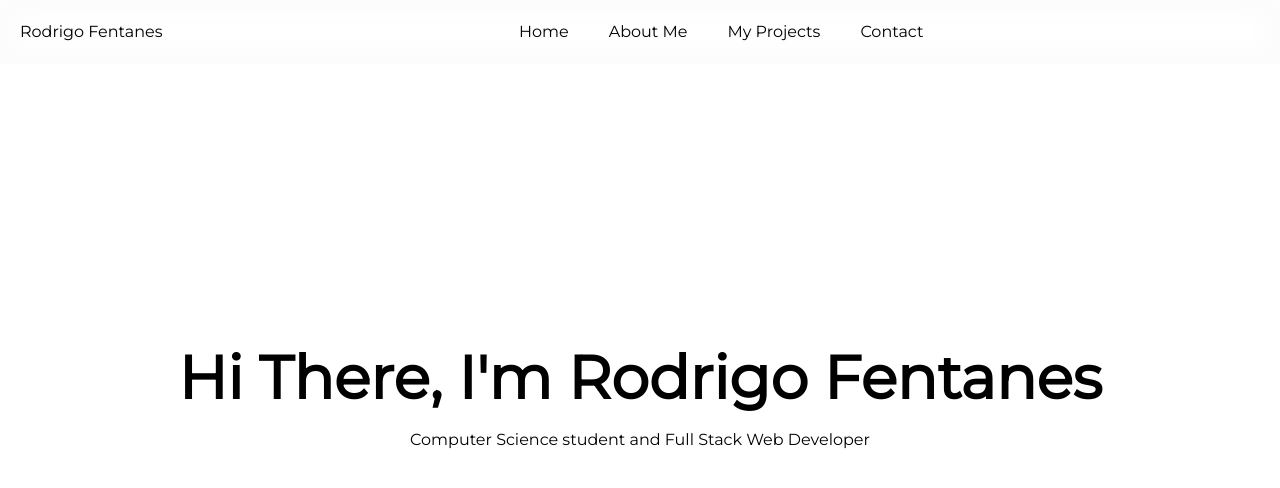
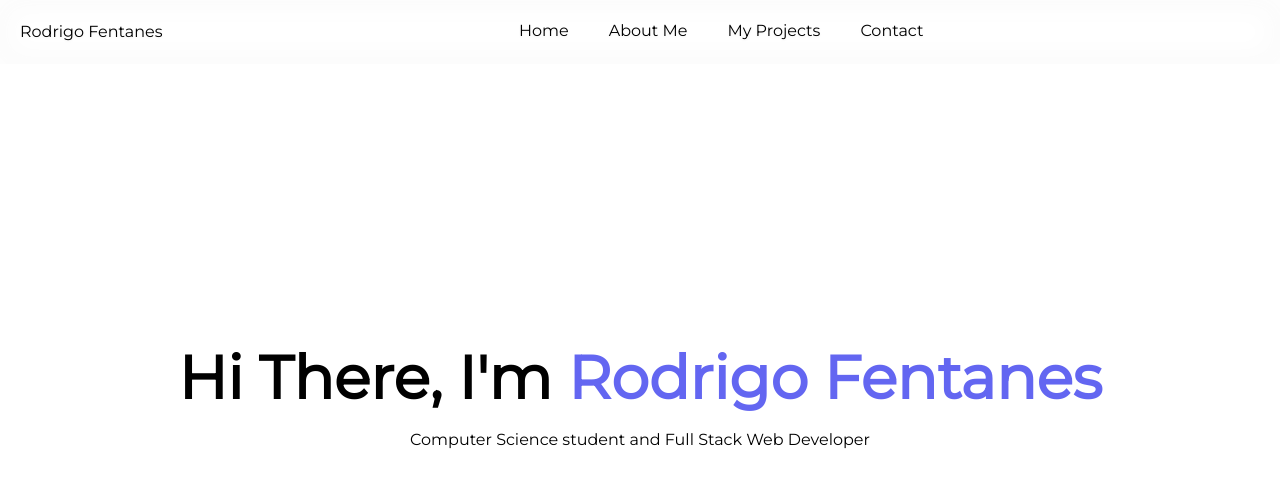
Before and after one commit to rodrfentanes21/my-portfolio, a Next.js app: page / in a window 1280 px wide. Shown: the top 488 px of the page. Built offline with nearby package versions, Linux system fonts and the light colour scheme.

Commit message:
changes to Intro and minor hotfixes

```diff
--- a/components/AboutMe.tsx
+++ b/components/AboutMe.tsx
@@ -6,7 +6,7 @@ import { useAnimation } from "framer-motion";
 
 export default function AboutMe() {
   const { ref, inView } = useInView({
-    threshold: 0.2,
+    threshold: 0.3,
   });
   const animation = useAnimation();
   const animation2 = useAnimation();
--- a/components/Header.tsx
+++ b/components/Header.tsx
@@ -3,19 +3,19 @@ import Link from "next/link";
 
 export default function Header() {
   return (
-    <header className="flex justify-start h-16 items-center fixed w-screen lg:w-full bg-opacity-20 backdrop-blur-lg drop-shadow-sm z-10">
+    <header className="flex justify-start h-16 items-center fixed w-screen lg:w-full bg-opacity-20 backdrop-blur-lg drop-shadow-sm z-20">
       <div className="ml-5">Rodrigo Fentanes</div>
       <nav className="grow flex justify-center gap-10">
-        <Link href="#home" scroll={false}>
+        <Link href="#home" scroll={false} className='border-b-2 border-transparent hover:border-b-2 hover:border-indigo-500  hover:text-indigo-500'>
           Home
         </Link>
-        <Link href="#about-me" scroll={false}>
+        <Link href="#about-me" scroll={false} className='border-b-2 border-transparent hover:border-b-2 hover:border-indigo-500  hover:text-indigo-500'>
           About Me
         </Link>
-        <Link href="#projects" scroll={false}>
+        <Link href="#projects" scroll={false} className='border-b-2 border-transparent hover:border-b-2 hover:border-indigo-500  hover:text-indigo-500'>
           My Projects
         </Link>
-        <Link href="#home" scroll={false}>
+        <Link href="#home" scroll={false} className='border-b-2 border-transparent hover:border-b-2 hover:border-indigo-500  hover:text-indigo-500'>
           Contact
         </Link>
       </nav>
--- a/components/Intro.tsx
+++ b/components/Intro.tsx
@@ -13,7 +13,7 @@ export default function Intro() {
       }}
     >
       <h1 className="text-6xl font-bold self-center">
-        Hi There, I&apos;m <span>Rodrigo Fentanes</span>
+        Hi There, I&apos;m <span className="text-indigo-500">Rodrigo Fentanes</span>
       </h1>
       <p>
         Computer Science student and Full Stack Web Developer
--- a/components/Projects.tsx
+++ b/components/Projects.tsx
@@ -6,7 +6,7 @@ import { useAnimation } from "framer-motion";
 
 export default function Projects() {
   const { ref, inView } = useInView({
-    threshold: 0.2,
+    threshold: 0.3,
   });
   const animation = useAnimation();
   const animation2 = useAnimation();
```
